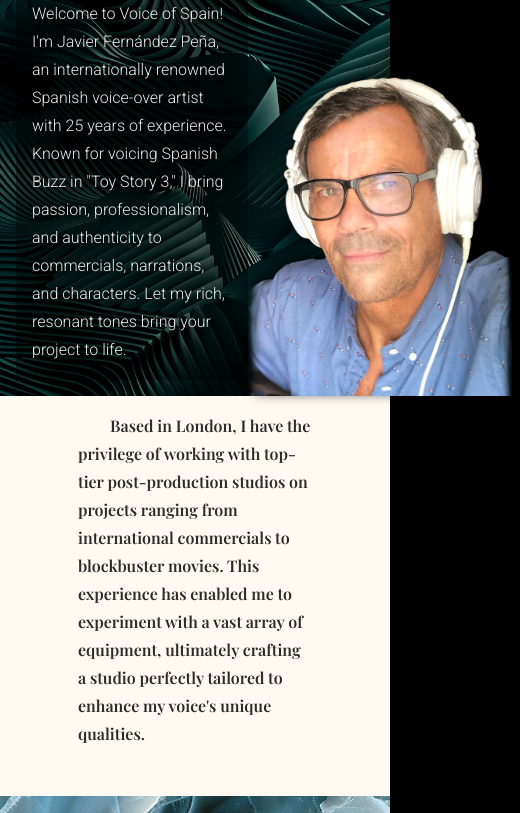
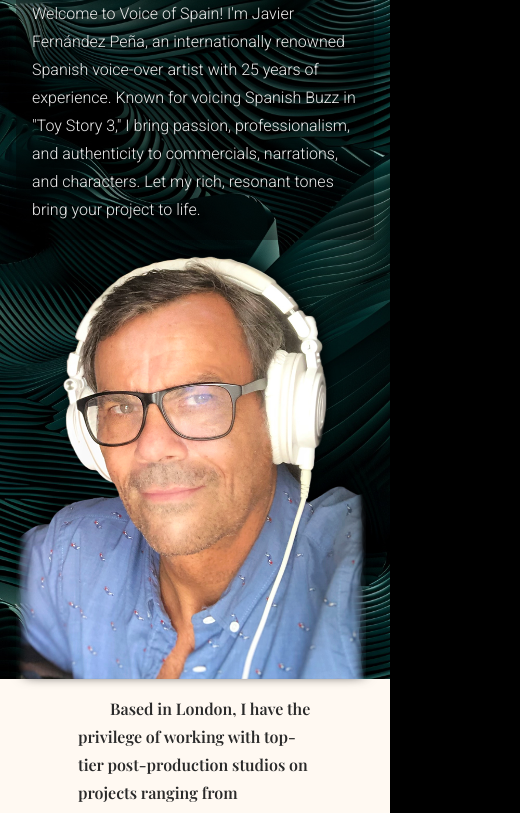
Before and after one commit to AlexVOiceover/VoiceOfSpain2024, a website: page index.html in a window 390 px wide. Shown: the part 97-910 px from the top of the page, 520 px wide, since content can reach past the window. Drawn offline with nearby package versions, Linux system fonts and the light colour scheme; a web font is replaced by a local one.

Commit message:
Fixed photo on mobiles

```diff
--- a/styles/styles.css
+++ b/styles/styles.css
@@ -82,12 +82,13 @@ header {
 	/* flex-wrap: wrap-reverse; */
 	width: 100%; /* Take up the remaining space */
 	z-index: 2;
+	flex-wrap: wrap;
 }
 
 .face-image {
 	flex: 1;
 	max-width: 25rem; /* Adjust width as needed */
-	min-width: 16.5rem;
+	min-width: 12.5rem;
 	object-fit: contain; /* Preserve aspect ratio without cropping */
 	height: auto; /* Maintain aspect ratio */
 	padding-right: 2vw;
```
